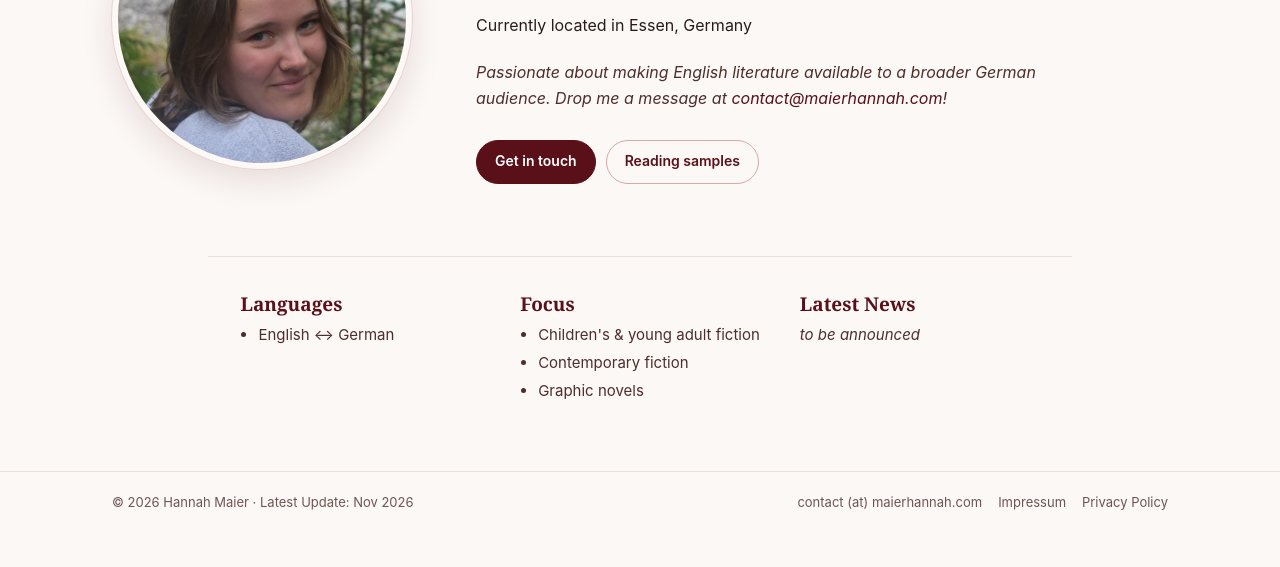
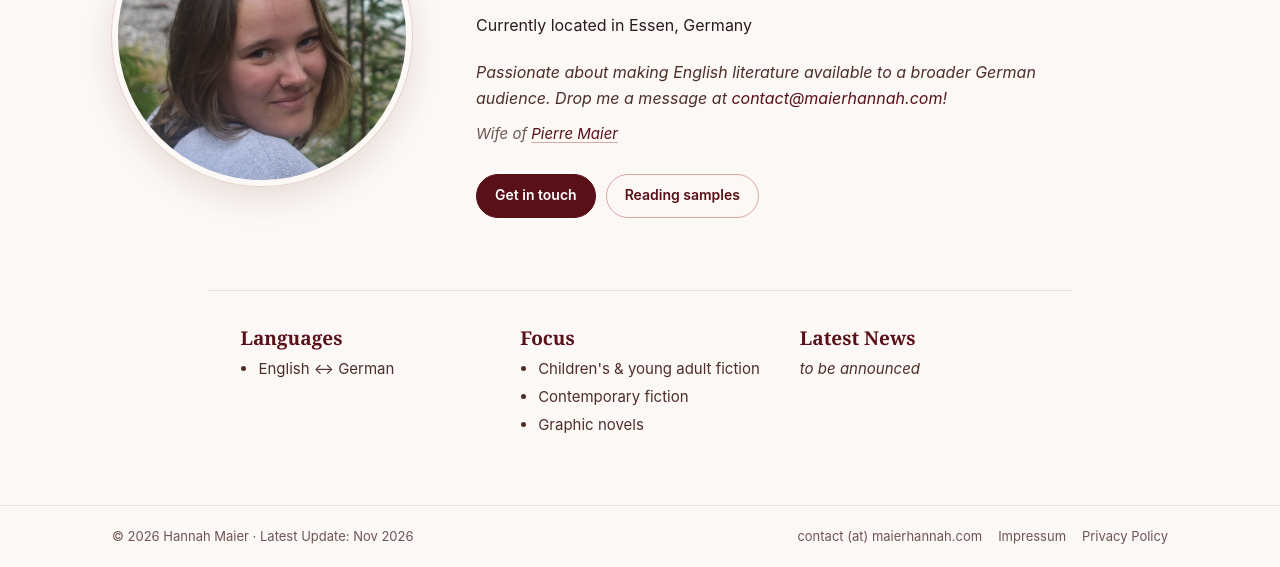
Before and after one commit to map-research/homepage-hannah, a plain HTML site: page index.html in a window 1280 px wide. Shown: the part 291-858 px from the top of the page. Before the commit the page ends 824 px from the top, so only its background shows below. Drawn offline with Linux system fonts and the light colour scheme.

Commit message:
link to homepage-pierre added

```diff
--- a/css/style.css
+++ b/css/style.css
@@ -40,7 +40,6 @@ body {
 
 main { flex: 1 0 auto; }
 
-/* Home page: profile + facts row stacked and centred vertically */
 .home main { display: flex; flex-direction: column; justify-content: center; align-items: stretch; }
 .home .profile { width: 100%; }
 
@@ -53,9 +52,19 @@ a:focus-visible, .nav-toggle:focus-visible + .nav-toggle-label {
 }
 
 .married {
+  margin: 10px 0 0;
+  font-size: 15px;
   font-style: italic;
-  text-align-last: left;
+  color: var(--color-text-subtle);
 }
+.married a {
+  color: var(--color-accent);
+  text-decoration: underline;
+  text-decoration-thickness: 1px;
+  text-underline-offset: 3px;
+  text-decoration-color: var(--color-border-strong);
+}
+.married a:hover { text-decoration-color: currentColor; }
 
 h1, h2, h3 { font-family: var(--font-serif); line-height: 1.2; }
 
--- a/index.html
+++ b/index.html
@@ -40,6 +40,9 @@
         <p>Currently located in Essen, Germany</p>
         <p class="profile-intro">Passionate about making English literature available to a broader German audience.
           Drop me a message at <a href="mailto:contact@maierhannah.com">contact@maierhannah.com</a>!</p>
+
+        <p class="married">Wife of <a href="https://maierpierre.com">Pierre Maier</a></p>
+
 
         <ul class="links">
           <li><a class="button" href="mailto:contact@maierhannah.com">Get in touch</a></li>
```
Also changed, not shown: impressum.html (+1 -2 lines).
